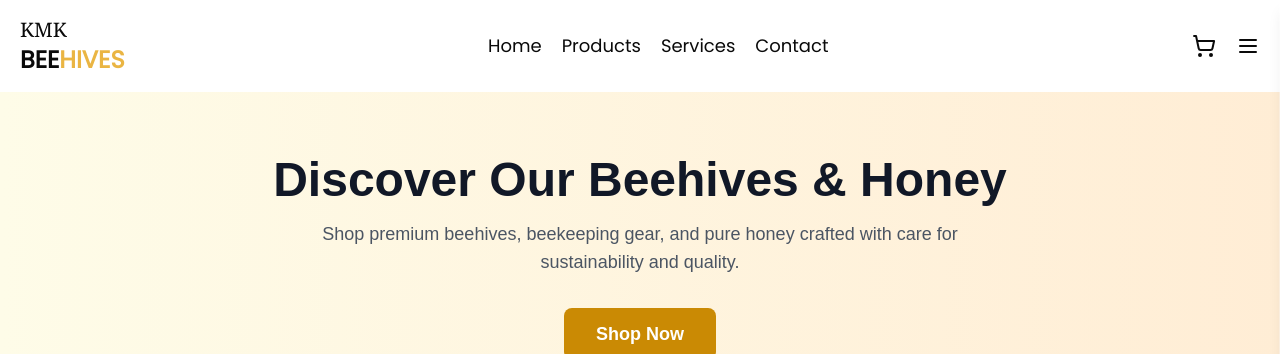
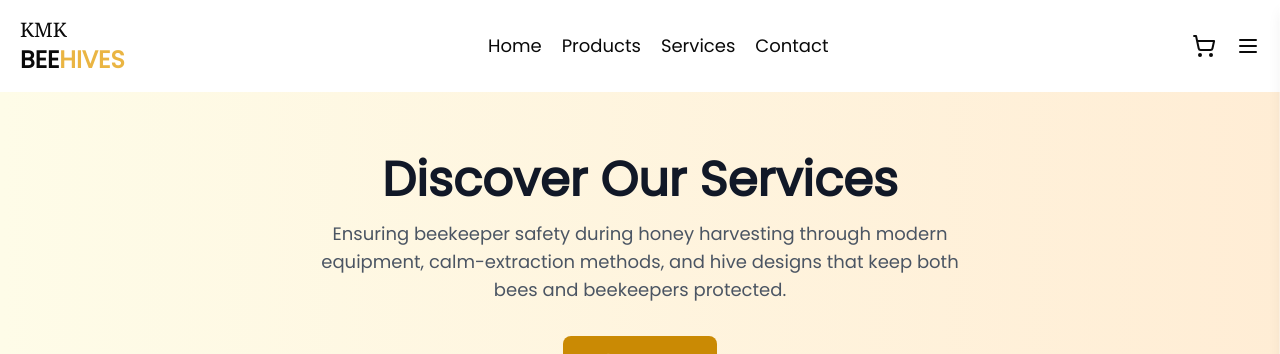
Before and after one commit to Math3wsl3vi/beehives-website, a Next.js app: page /services-page in a window 1280 px wide. Shown: the top 354 px of the page. Built offline with nearby package versions, Linux system fonts and the light colour scheme; no server answers.

Commit message:
miyabentu

```diff
--- a/app/services-page/page.tsx
+++ b/app/services-page/page.tsx
@@ -4,15 +4,15 @@ import React from 'react'
 
 const ServicesPage = () => {
   return (
-    <div>
+    <div className='font-poppins'>
       {/* Hero Section */}
       <section className="bg-gradient-to-r from-yellow-50 to-orange-100 py-16">
         <div className="max-w-7xl mx-auto px-4 sm:px-6 lg:px-8 text-center">
           <h1 className="text-4xl sm:text-5xl font-bold text-gray-900 mb-4">
-            Discover Our Beehives & Honey
+            Discover Our Services
           </h1>
           <p className="text-lg text-gray-600 mb-8 max-w-2xl mx-auto">
-            Shop premium beehives, beekeeping gear, and pure honey crafted with care for sustainability and quality.
+          Ensuring beekeeper safety during honey harvesting through modern equipment, calm-extraction methods, and hive designs that keep both bees and beekeepers protected.
           </p>
           <Link
             href="#products"
```
